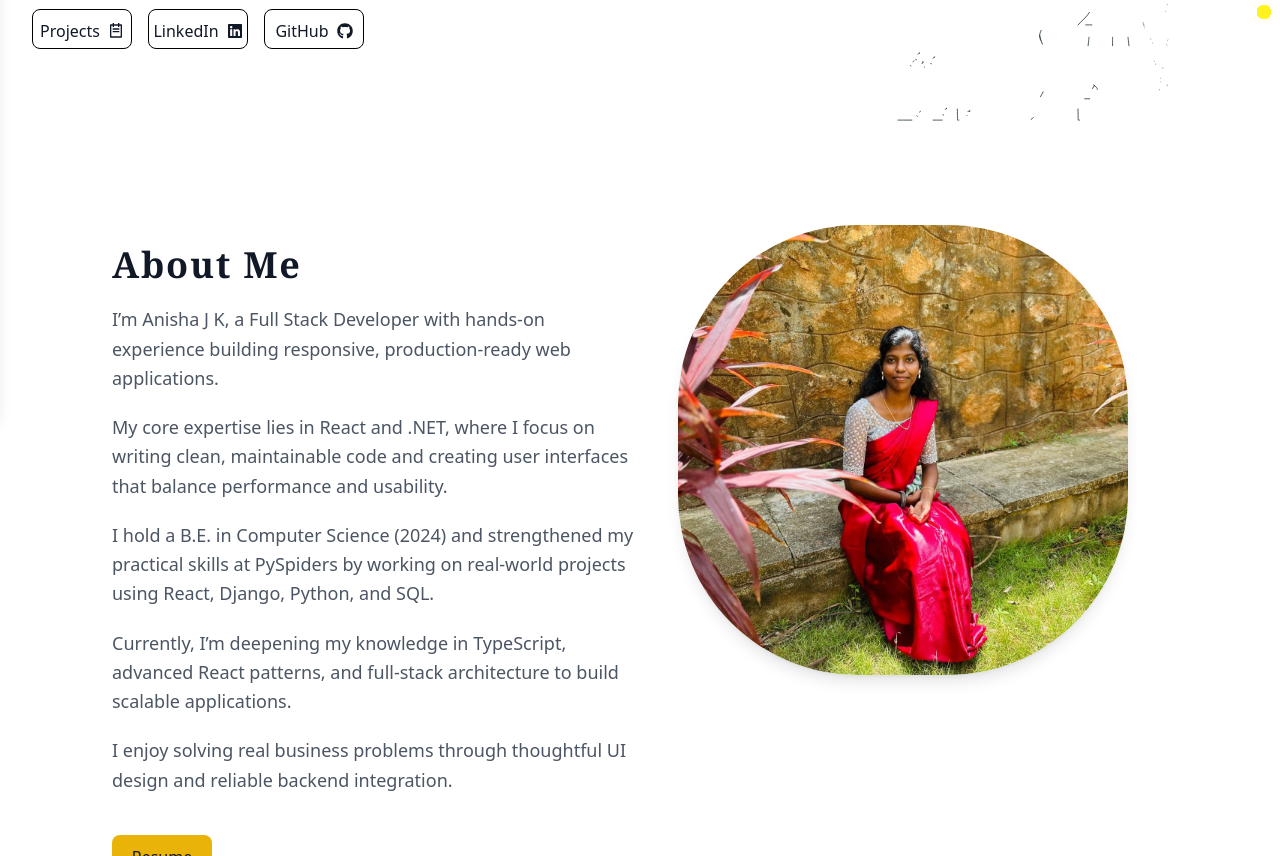
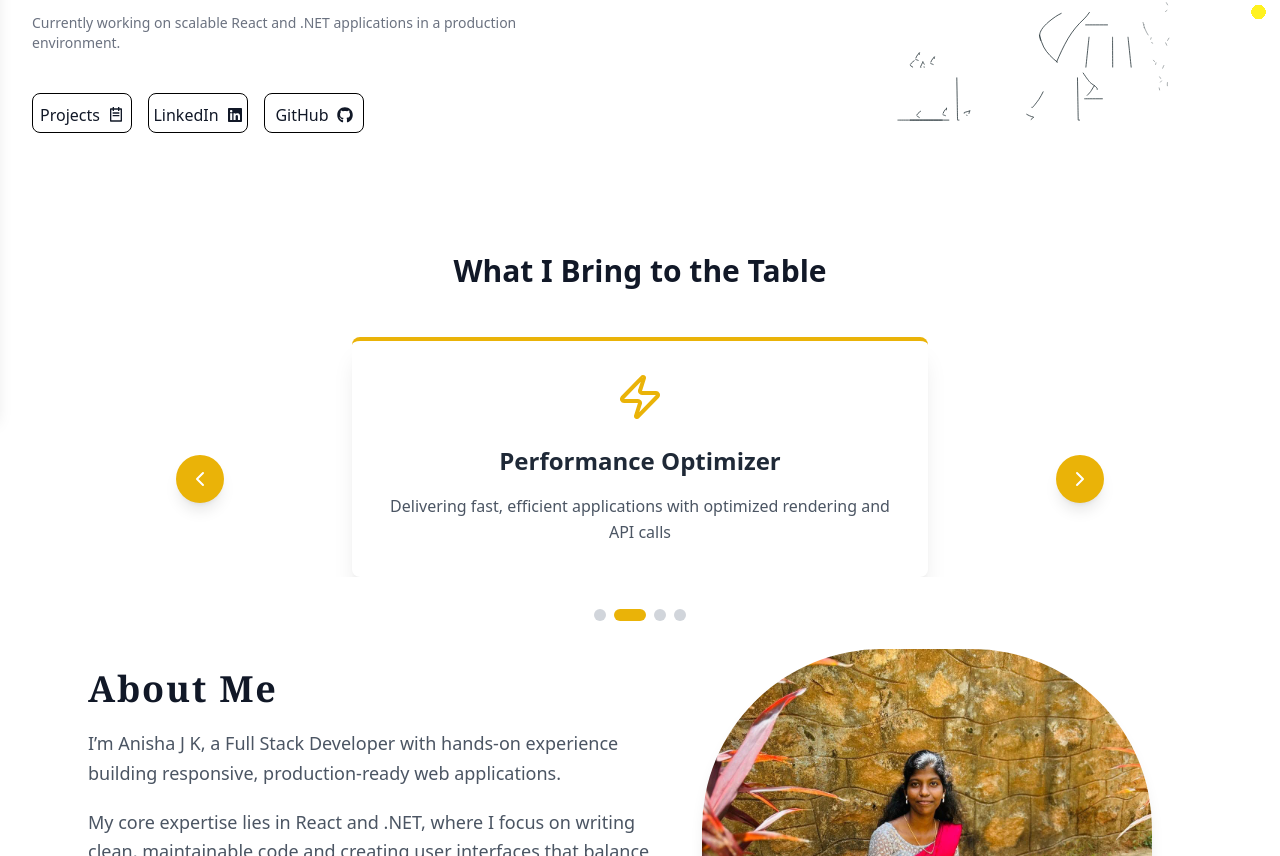
Before and after one commit to Anisha0023/PortfolioV2_react-tailwind, a React (Create React App) app: page / in a window 1280 px wide. Shown: the part 384-1240 px from the top of the page. Built offline with nearby package versions, Linux system fonts and the light colour scheme.

Commit message:
Confirmation modal Completed for Contact form

```diff
--- a/src/Component/About.js
+++ b/src/Component/About.js
@@ -1,50 +1,100 @@
+import { useState } from 'react';
 import resume from '../assets/Documents/AnishaJK_Resume.pdf';
 import userImage from '../assets/images/anisha.jpg';
+import { ChevronDown } from 'lucide-react';
 
 export default function About() {
+	const [expanded, setExpanded] = useState(false);
+
 	return (
-		<div className="p-8 flex items-center">
+		<div className="p-2 flex items-center">
 			<div className="w-full flex flex-col lg:flex-row items-center lg:items-start relative justify-around px-4 lg:px-20 gap-10">
+				{/* LEFT CONTENT */}
 				<div className="flex flex-col max-w-xl gap-5 mt-5">
 					<h1 className="font-bold text-4xl font-serif tracking-wider">
 						About Me
 					</h1>
 
+					{/* Always visible */}
 					<p className="text-gray-600 dark:text-white font-inter text-lg leading-relaxed max-w-xl">
 						I’m Anisha J K, a Full Stack Developer with hands-on experience
 						building responsive, production-ready web applications.
 					</p>
+
 					<p className="text-gray-600 dark:text-white font-inter text-lg leading-relaxed max-w-xl">
 						My core expertise lies in React and .NET, where I focus on writing
 						clean, maintainable code and creating user interfaces that balance
 						performance and usability.
 					</p>
+
+					{/* Mobile: Read more content */}
+					{expanded && (
+						<div className="lg:hidden space-y-5">
 							<p className="text-gray-600 dark:text-white font-inter text-lg leading-relaxed max-w-xl">
 								I hold a B.E. in Computer Science (2024) and strengthened my
 								practical skills at PySpiders by working on real-world projects
 								using React, Django, Python, and SQL.
 							</p>
+
 							<p className="text-gray-600 dark:text-white font-inter text-lg leading-relaxed max-w-xl">
-						Currently, I’m deepening my knowledge in TypeScript, advanced React
-						patterns, and full-stack architecture to build scalable
+								Currently, I’m deepening my knowledge in TypeScript, advanced
+								React patterns, and full-stack architecture to build scalable
 								applications.
 							</p>
+
 							<p className="text-gray-600 dark:text-white font-inter text-lg leading-relaxed max-w-xl">
-						I enjoy solving real business problems through thoughtful UI design
-						and reliable backend integration.
+								I enjoy solving real business problems through thoughtful UI
+								design and reliable backend integration.
+							</p>
+						</div>
+					)}
+
+					{/* Desktop: Always visible */}
+					<div className="hidden lg:block space-y-5">
+						<p className="text-gray-600 dark:text-white font-inter text-lg leading-relaxed max-w-xl">
+							I hold a B.E. in Computer Science (2024) and strengthened my
+							practical skills at PySpiders by working on real-world projects
+							using React, Django, Python, and SQL.
 						</p>
 
+						<p className="text-gray-600 dark:text-white font-inter text-lg leading-relaxed max-w-xl">
+							Currently, I’m deepening my knowledge in TypeScript, advanced
+							React patterns, and full-stack architecture to build scalable
+							applications.
+						</p>
+
+						<p className="text-gray-600 dark:text-white font-inter text-lg leading-relaxed max-w-xl">
+							I enjoy solving real business problems through thoughtful UI
+							design and reliable backend integration.
+						</p>
+					</div>
+
+					<button
+						onClick={() => setExpanded(!expanded)}
+						className="lg:hidden font-semibold self-start">
+						<span className="flex items-center gap-1">
+							{expanded ? 'Read less' : 'Read more'}
+							<ChevronDown
+								className={`transition-transform duration-300 ${
+									expanded ? 'rotate-180' : ''
+								}`}
+							/>
+						</span>
+					</button>
+
+					{/* Resume Button */}
 					<div className="flex gap-4 mt-5">
 						<a
 							href={resume}
-							target="blank"
+							target="_blank"
+							rel="noopener noreferrer"
 							className="btn-default dark:text-black flex items-center gap-2 justify-center bg-yellow-500 border-none">
 							Resume
 						</a>
 					</div>
 				</div>
 
-				{/* RIGHT IMAGE SECTION */}
+				{/* RIGHT IMAGE */}
 				<div className="flex justify-center lg:justify-end w-full lg:w-auto">
 					<img
 						className="border-yellow-500 mr-10 shadow-lg rounded-[40%] max-w-[250px] lg:max-w-[450px]"
--- /dev/null
+++ b/src/Component/ConfirmationModal.js
@@ -0,0 +1,78 @@
+function ConfirmationModal({ message, success, logo, onClose }) {
+	if (!message) return null;
+
+	return (
+		<>
+			<div
+				className="fixed inset-0 bg-black bg-opacity-50 z-40"
+				onClick={onClose}
+			/>
+
+			<div className="fixed inset-0 flex items-center justify-center z-50 p-4">
+				<div
+					className={`bg-white rounded-lg shadow-xl max-w-md w-full p-6 border-2 ${
+						success ? 'border-green-500' : 'border-red-500'
+					}`}>
+					<div className="flex justify-center mb-4">
+						{success ? (
+							<div className="w-16 h-16 bg-green-100 rounded-full flex items-center justify-center">
+								<svg
+									className="w-8 h-8 text-green-500"
+									fill="none"
+									stroke="currentColor"
+									viewBox="0 0 24 24">
+									<path
+										strokeLinecap="round"
+										strokeLinejoin="round"
+										strokeWidth="2"
+										d="M5 13l4 4L19 7"
+									/>
+								</svg>
+							</div>
+						) : (
+							<div className="w-16 h-16 bg-red-100 rounded-full flex items-center justify-center">
+								<svg
+									className="w-8 h-8 text-red-500"
+									fill="none"
+									stroke="currentColor"
+									viewBox="0 0 24 24">
+									<path
+										strokeLinecap="round"
+										strokeLinejoin="round"
+										strokeWidth="2"
+										d="M6 18L18 6M6 6l12 12"
+									/>
+								</svg>
+							</div>
+						)}
+					</div>
+
+					<div className="text-center">
+						<h3
+							className={`text-xl font-semibold mb-2 ${
+								success ? 'text-green-700' : 'text-red-700'
+							}`}>
+							{success ? 'Success!' : 'Error'}
+						</h3>
+						<p className="text-gray-700 mb-4">{message}</p>
+						{success && logo && (
+							<div className="flex justify-center items-center">{logo}</div>
+						)}
+					</div>
+
+					<button
+						onClick={onClose}
+						className={`w-full mt-6 px-4 py-2 rounded-lg font-medium transition-colors ${
+							success
+								? 'bg-green-500 hover:bg-green-600 text-white'
+								: 'bg-red-500 hover:bg-red-600 text-white'
+						}`}>
+						Close
+					</button>
+				</div>
+			</div>
+		</>
+	);
+}
+
+export default ConfirmationModal;
--- a/src/Component/Contact.js
+++ b/src/Component/Contact.js
@@ -2,6 +2,8 @@ import { useState } from 'react';
 import contactAnimation from '../assets/lottieAnimationImg/Contact Us.json';
 import { Player } from '@lottiefiles/react-lottie-player';
 import emailjs from '@emailjs/browser';
+import ConfirmationModal from './ConfirmationModal';
+import { FaExclamation, FaCheckCircle } from 'react-icons/fa';
 
 function Contact() {
 	const [formData, setFormData] = useState({
@@ -10,6 +12,10 @@ function Contact() {
 		subject: '',
 		message: '',
 	});
+
+	const [showModal, setShowModal] = useState(false);
+	const [modalMessage, setModalMessage] = useState('');
+	const [isSuccess, setIsSuccess] = useState(false);
 
 	const handleChange = (e) => {
 		setFormData({
@@ -34,12 +40,20 @@ function Contact() {
 				'rdSU7gD0f6w2fLFt0'
 			)
 			.then(() => {
-				alert('Message sent successfully!');
+				setIsSuccess(true);
+				setModalMessage(
+					'Message sent successfully! We will get back to you soon.'
+				);
+				setShowModal(true);
+
 				setFormData({ name: '', email: '', subject: '', message: '' });
 			})
 			.catch((error) => {
 				console.error('EmailJS Error:', error);
-				alert('Failed to send message');
+
+				setIsSuccess(false);
+				setModalMessage('Failed to send message. Please try again later.');
+				setShowModal(true);
 			});
 	};
 
@@ -106,7 +120,7 @@ function Contact() {
 									value={formData.subject}
 									onChange={handleChange}
 									placeholder="Project Inquiry"
-									className="w-full px-4 py-2 border rounded-md focus:ring-2 focus:ring-yellow-500"
+									className="w-full px-4 py-2 border border-ring-yellow-500 rounded-md focus:ring-2 focus:ring-yellow-500"
 									required
 								/>
 							</div>
@@ -135,6 +149,21 @@ function Contact() {
 					</div>
 				</div>
 			</div>
+
+			{showModal && (
+				<ConfirmationModal
+					message={modalMessage}
+					success={isSuccess}
+					logo={
+						isSuccess ? (
+							<FaCheckCircle className="text-green-500" />
+						) : (
+							<FaExclamation className="text-red-500" />
+						)
+					}
+					onClose={() => setShowModal(false)}
+				/>
+			)}
 		</section>
 	);
 }
--- a/src/Component/Home.js
+++ b/src/Component/Home.js
@@ -6,11 +6,66 @@ import Experience from './Experience';
 import Contact from './Contact';
 import { Player } from '@lottiefiles/react-lottie-player';
 import homeAnimation from '../assets/lottieAnimationImg/uiux designer.json';
+import { useEffect, useState } from 'react';
+import {
+	CheckSquare,
+	Code,
+	Users,
+	Zap,
+	ChevronLeft,
+	ChevronRight,
+} from 'lucide-react';
 function Home() {
+	const [currentSlide, setCurrentSlide] = useState(0);
+
+	const highlights = [
+		{
+			icon: <Code className="w-12 h-12" />,
+			title: 'Clean Code Advocate',
+			description:
+				'Writing maintainable, scalable code following SOLID principles and best practices',
+		},
+		{
+			icon: <Zap className="w-12 h-12" />,
+			title: 'Performance Optimizer',
+			description:
+				'Delivering fast, efficient applications with optimized rendering and API calls',
+		},
+		{
+			icon: <Users className="w-12 h-12" />,
+			title: 'User-Centric Design',
+			description:
+				'Creating intuitive interfaces that prioritize user experience and accessibility',
+		},
+		{
+			icon: <CheckSquare className="w-12 h-12" />,
+			title: 'Agile Enthusiast',
+			description:
+				'Thriving in collaborative environments with iterative development and continuous improvement',
+		},
+	];
+
+	const nextSlide = () => {
+		setCurrentSlide((prev) => (prev + 1) % highlights.length);
+	};
+
+	const prevSlide = () => {
+		setCurrentSlide(
+			(prev) => (prev - 1 + highlights.length) % highlights.length
+		);
+	};
+
+	// Auto-play carousel
+	useEffect(() => {
+		const timer = setInterval(() => {
+			nextSlide();
+		}, 5000);
+		return () => clearInterval(timer);
+	}, []);
 	return (
 		<>
 			<div
-				data-aos="fade-up"
+				data-aos="fade-bottom"
 				className="w-full flex flex-col lg:flex-row items-start justify-between px-8 mt-20 gap-10">
 				<div className="max-w-xl flex flex-col gap-5">
 					<h3 className="text-yellow-500 text-xl font-semibold tracking-wider">
@@ -24,6 +79,10 @@ function Home() {
 					<p className="text-gray-600 dark:text-white font-inter text-lg leading-relaxed">
 						Specialized in building modern React frontends backed by robust .NET
 						APIs, delivering clean architecture and intuitive user experiences.
+					</p>
+					<p className="mt-6 text-sm text-gray-500 max-w-lg">
+						Currently working on scalable React and .NET applications in a
+						production environment.
 					</p>
 
 					<div className="flex flex-wrap gap-4 mt-5">
@@ -59,29 +118,86 @@ function Home() {
 					<div className="text-gray-400 text-sm">{/* Placeholder */}</div>
 				</div>
 			</div>
+			<div className="w-full px-8 mt-20">
+				<h2 className="text-3xl font-bold text-center mb-12">
+					What I Bring to the Table
+				</h2>
+
+				<div className="relative max-w-4xl mx-auto">
+					{/* Carousel */}
+					<div className="overflow-hidden">
+						<div
+							className="flex transition-transform duration-500 ease-in-out"
+							style={{ transform: `translateX(-${currentSlide * 100}%)` }}>
+							{highlights.map((highlight, index) => (
+								<div
+									key={index}
+									className="w-full flex-shrink-0 px-4">
+									<div className="bg-white dark:bg-gray-800 rounded-lg p-8 shadow-xl border-t-4 border-yellow-500 text-center max-w-xl mx-auto">
+										<div className="text-yellow-500 mb-6 flex justify-center">
+											{highlight.icon}
+										</div>
+										<h3 className="text-2xl font-bold mb-4 text-gray-800 dark:text-white">
+											{highlight.title}
+										</h3>
+										<p className="text-gray-600 dark:text-gray-300 text-base leading-relaxed">
+											{highlight.description}
+										</p>
+									</div>
+								</div>
+							))}
+						</div>
+					</div>
+
+					{/* Navigation Buttons */}
+					<button
+						onClick={prevSlide}
+						className="absolute left-0 top-1/2 -translate-y-1/2 -translate-x-4 bg-yellow-500 hover:bg-yellow-600 text-white p-3 rounded-full shadow-lg transition-all duration-300">
+						<ChevronLeft className="w-6 h-6" />
+					</button>
+					<button
+						onClick={nextSlide}
+						className="absolute right-0 top-1/2 -translate-y-1/2 translate-x-4 bg-yellow-500 hover:bg-yellow-600 text-white p-3 rounded-full shadow-lg transition-all duration-300">
+						<ChevronRight className="w-6 h-6" />
+					</button>
+					<div className="flex justify-center gap-2 mt-8">
+						{highlights.map((_, index) => (
+							<button
+								key={index}
+								onClick={() => setCurrentSlide(index)}
+								className={`w-3 h-3 rounded-full transition-all duration-300 ${
+									currentSlide === index
+										? 'bg-yellow-500 w-8'
+										: 'bg-gray-300 dark:bg-gray-600'
+								}`}
+							/>
+						))}
+					</div>
+				</div>
+			</div>
 
 			<div
 				data-aos="fade-right"
 				id="about"
-				className="mt-5 w-full">
+				className="mt-5 w-full scroll-mt-24">
 				<About />
 			</div>
 			<div
 				data-aos="fade-up"
 				id="project"
-				className="mt-5 w-full">
+				className="mt-5 w-full scroll-mt-24">
 				<Projects />
 			</div>
 			<div
 				data-aos="fade-right"
 				id="experience"
-				className="mt-5 w-full">
+				className="mt-5 w-full scroll-mt-24">
 				<Experience />
 			</div>
 			<div
 				data-aos="fade"
 				id="contact"
-				className="mt-5 w-full">
+				className="mt-5 w-full scroll-mt-24">
 				<Contact />
 			</div>
 		</>
--- a/src/Component/Projects.js
+++ b/src/Component/Projects.js
@@ -21,11 +21,12 @@ export default function Projects() {
 		<div className="w-full py-5 flex flex-col items-center">
 			<h1 className="font-serif font-bold text-4xl">Projects</h1>
 
-			<div className="flex flex-col gap-16 mt-12 w-11/12 max-w-4xl">
+			<div className="flex flex-col gap-16 mt-12 w-11/12 max-w-4xl ">
 				{projectData.map((project, index) => (
 					<div
 						key={index}
-						className={`bg-white rounded-3xl shadow-lg p-10 flex flex-col gap-8 items-center
+						className={`bg-white rounded-3xl p-10 flex flex-col gap-8 items-center
+							shadow-md hover:shadow-xl hover:-translate-y-1 transition-all duration-300
 							${index % 2 === 0 ? 'md:flex-row' : 'md:flex-row-reverse'}
 						`}>
 						{/* LEFT/RIGHT CONTENT */}
--- a/src/Component/Sidebar.js
+++ b/src/Component/Sidebar.js
@@ -16,11 +16,12 @@ function Sidebar() {
 
 	return (
 		<>
+			{/* DeskTop View */}
 			<nav
 				className="hidden md:flex w-full items-center py-5 px-20 gap-10
-				bg-yellow-500
+				bg-yellow-500/70
 				text-black dark:text-gray-100
-				font-medium transition-colors">
+				font-medium transition-colors sticky top-0 z-50 backdrop-filter backdrop-blur-[20px]">
 				<span className="font-bold text-xl"></span>
 
 				<div className="flex gap-10 ml-auto items-center">
@@ -40,11 +41,11 @@ function Sidebar() {
 					</button>
 				</div>
 			</nav>
-
+			{/* Mbl View */}
 			<div
 				className="flex md:hidden w-full justify-between items-center py-4 px-6
-				bg-yellow-500
-				text-black dark:text-gray-100 transition-colors">
+				bg-yellow-500/70
+				text-black dark:text-gray-100 transition-colors sticky top-0 z-50">
 				<span className="font-bold text-xl"></span>
 
 				<div className="flex items-center gap-4">
@@ -70,9 +71,8 @@ function Sidebar() {
 
 			<div
 				className={`fixed top-0 left-0 w-64 h-full z-50 transform transition-transform duration-300
-				bg-white dark:bg-gray-900
 				text-gray-900 dark:text-gray-100
-				shadow-lg
+				shadow-lg backdrop-filter backdrop-blur-[20px]
 				${open ? 'translate-x-0' : '-translate-x-full'}`}>
 				<div className="p-4 flex justify-end">
 					<FiX
--- a/src/index.css
+++ b/src/index.css
@@ -4,7 +4,7 @@
 
 .btn-default {
   @apply border border-black w-full rounded-lg max-w-[100px] h-10 pt-1
-         hover:bg-yellow-500 hover:border-none
+         hover:bg-yellow-500/80 hover:border-none
          flex items-center justify-center;
 
 }
```
Lines whose indentation alone changed are shown as unchanged.
